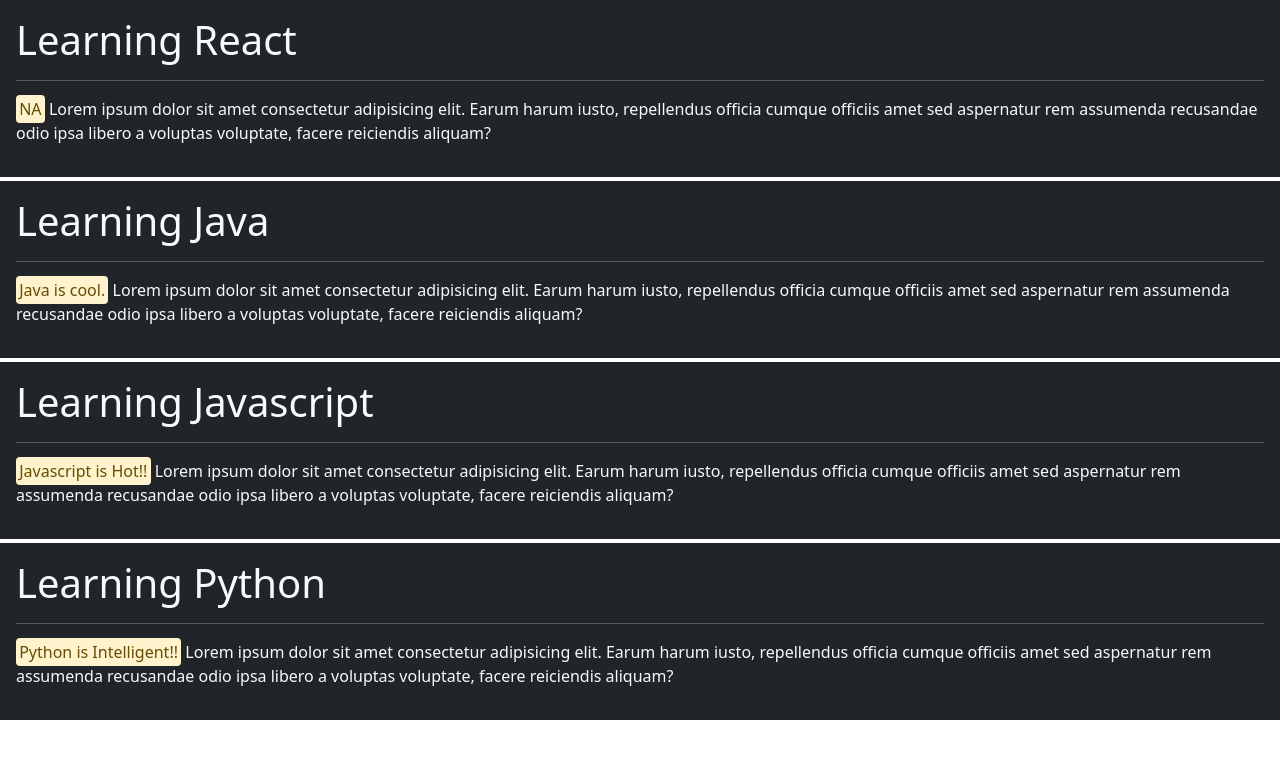
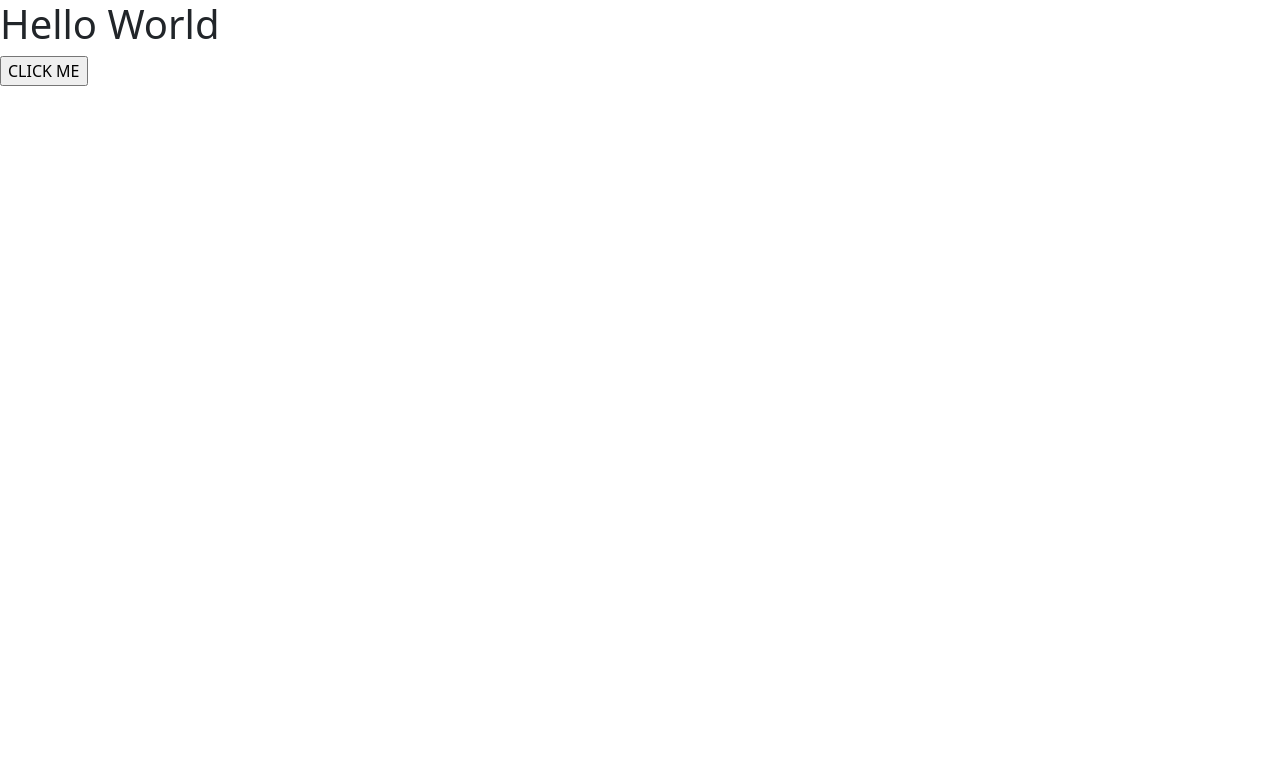
Before and after one commit to july-2021/day7-react-app, a React (Create React App) app: page / in a window 1280 px wide. Shown: the top 758 px of the page. Built offline with nearby package versions, Linux system fonts and the light colour scheme.

Commit message:
basics of event handling.

```diff
--- a/src/App.js
+++ b/src/App.js
@@ -1,31 +1,25 @@
 import logo from "./logo.svg";
 import "./App.css";
 
-function App() {
+export default function App() {
   return (
     <div>
-      <MyComponent heading="React" />
-      <MyComponent heading="Java" desc="Java is cool." />
-      <MyComponent heading="Javascript" desc="Javascript is Hot!!" />
-      <MyComponent heading="Python" desc="Python is Intelligent!!" />
+      <MyComponent />
     </div>
   );
 }
 
-// Reading the PROPS passed by the Parent.
-function MyComponent({ heading = "Default Heading", desc = "NA" }) {
+function MyComponent() {
+  const clickHandler = (e) => {
+    console.log(e);
+    alert("Somethign Somethign!!", e);
+  };
+
   return (
-    <div className="bg-dark p-3 text-light mb-1">
-      <h1>Learning {heading}</h1>
-      <hr />
-      <p>
-        <mark className="rounded alert-warning">{desc}</mark> Lorem ipsum dolor
-        sit amet consectetur adipisicing elit. Earum harum iusto, repellendus
-        officia cumque officiis amet sed aspernatur rem assumenda recusandae
-        odio ipsa libero a voluptas voluptate, facere reiciendis aliquam?
-      </p>
+    <div>
+      <h1>Hello World</h1>
+
+      <input type="button" value="CLICK ME" onClick={clickHandler} />
     </div>
   );
 }
-
-export default App;
```
